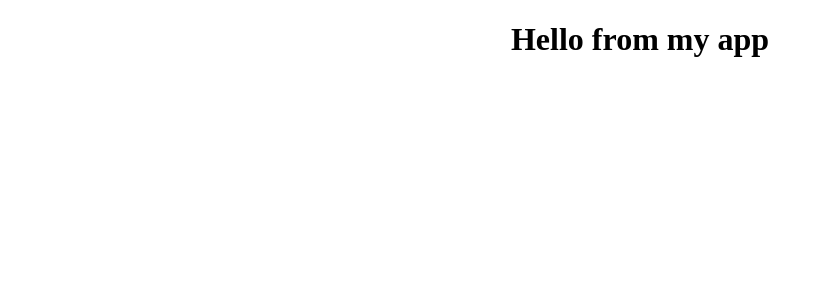
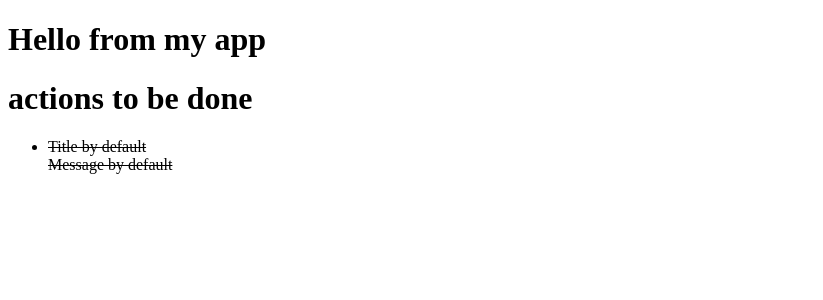
Before and after one commit to MariaMarL/to-do-live, a React (Vite) app: page / in a window 1280 px wide. Shown: the top 300 px of the page, without its empty margins (0-823 px from the left). Built offline with nearby package versions, Linux system fonts and the light colour scheme.

Commit message:
created store provider and also a test with the list of actions

```diff
--- a/src/App.jsx
+++ b/src/App.jsx
@@ -1,11 +1,14 @@
 import './App.css'
+import StoreProvider from './components/StoreProvider'
+import ListOfToDo from './components/ListOfToDo'
 
 function App() {
 
   return (
-    <div className="App">
+    <StoreProvider>
       <h1>Hello from my app</h1>
-    </div>
+      <ListOfToDo/>
+    </StoreProvider>
   )
 }
 
--- a/src/components/ListOfToDo.jsx
+++ b/src/components/ListOfToDo.jsx
@@ -0,0 +1,25 @@
+import React, { useContext } from 'react'
+import { Store } from './StoreProvider'
+
+const ListOfToDo = () => {
+
+    const {state, dispatch} = useContext(Store)
+
+    console.log(state)
+  return (
+    <div>
+        <h1>actions to be done</h1>
+        <ul>
+        {state.listOfNotes.map(note =>{
+            return <li style={note.done?{textDecoration:'line-through'}:{}} key ={note.id}>
+                {note.title}<br/>
+                {note.message}<br/>
+            </li>
+        })}
+        </ul>
+
+    </div>
+  )
+}
+
+export default ListOfToDo
--- a/src/components/StoreProvider.jsx
+++ b/src/components/StoreProvider.jsx
@@ -0,0 +1,36 @@
+import React, { createContext, useReducer } from 'react'
+import reducer from './reducer'
+
+const initialState = {
+    note:{
+        id: '',
+        title: '',
+        message: '',
+        done: false
+    },
+    listOfNotes:[
+        {
+            id: '0',
+            title: 'Title by default',
+            message: 'Message by default',
+            done: true
+        }
+    ]
+}
+
+const Store = createContext(initialState)
+
+const StoreProvider = ({children}) => {
+
+    const [state, dispatch] = useReducer(reducer, initialState)
+
+    return (
+    <Store.Provider value={{state, dispatch}}>
+        {children}
+    </Store.Provider>
+  )
+}
+
+export default StoreProvider
+
+export {Store, initialState}
```
